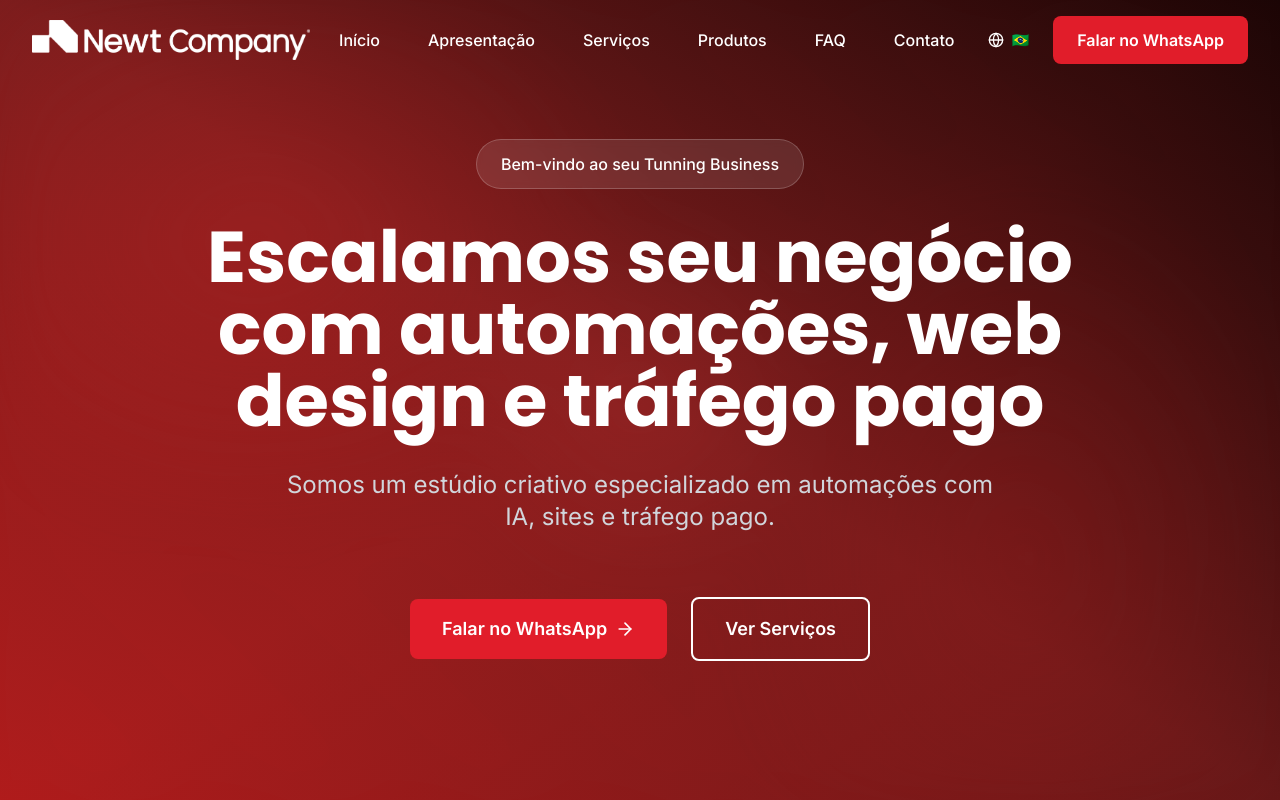
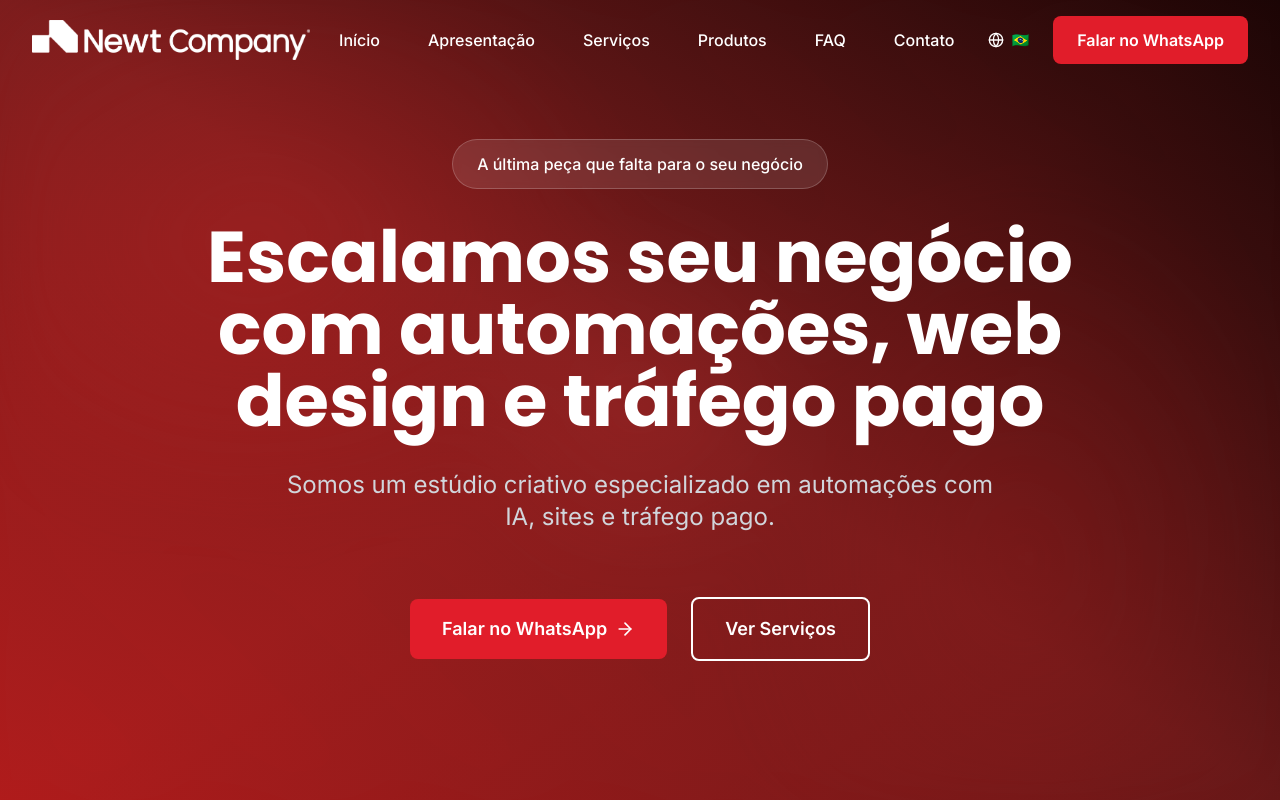
Before and after one commit to newtcompany-hub/newt-site, a React (Vite) app: page / in a window 1280 px wide. Shown: the top 800 px of the page. Built offline with nearby package versions, Linux system fonts and the light colour scheme.

Commit message:
Updated translations.ts

```diff
--- a/src/i18n/translations.ts
+++ b/src/i18n/translations.ts
@@ -16,7 +16,7 @@ export const translations = {
 
     // Hero
     hero: {
-      welcome: 'Bem-vindo ao seu Tunning Business',
+      welcome: 'A última peça que falta para o seu negócio',
       headline: 'Escalamos seu negócio com automações, web design e tráfego pago',
       subheadline: 'Somos um estúdio criativo especializado em automações com IA, sites e tráfego pago.',
       cta1: 'Falar no WhatsApp',
@@ -201,7 +201,7 @@ export const translations = {
 
     // Hero
     hero: {
-      welcome: 'Bem-vindo ao seu Tunning Business',
+      welcome: 'A última peça que falta para o seu negócio',
       headline: 'Escalamos seu negócio com automações, web design e tráfego pago',
       subheadline: 'Somos um estúdio criativo especializado em automações com IA, sites e tráfego pago.',
       cta1: 'Falar no WhatsApp',
@@ -386,7 +386,7 @@ export const translations = {
 
     // Hero
     hero: {
-      welcome: 'Welcome to your Business Tunning',
+      welcome: 'The missing piece for your business',
       headline: 'We scale your business with automations, web design and paid traffic',
       subheadline: 'We are a creative studio specialized in AI automations, websites and paid traffic.',
       cta1: 'Chat on WhatsApp',
```
